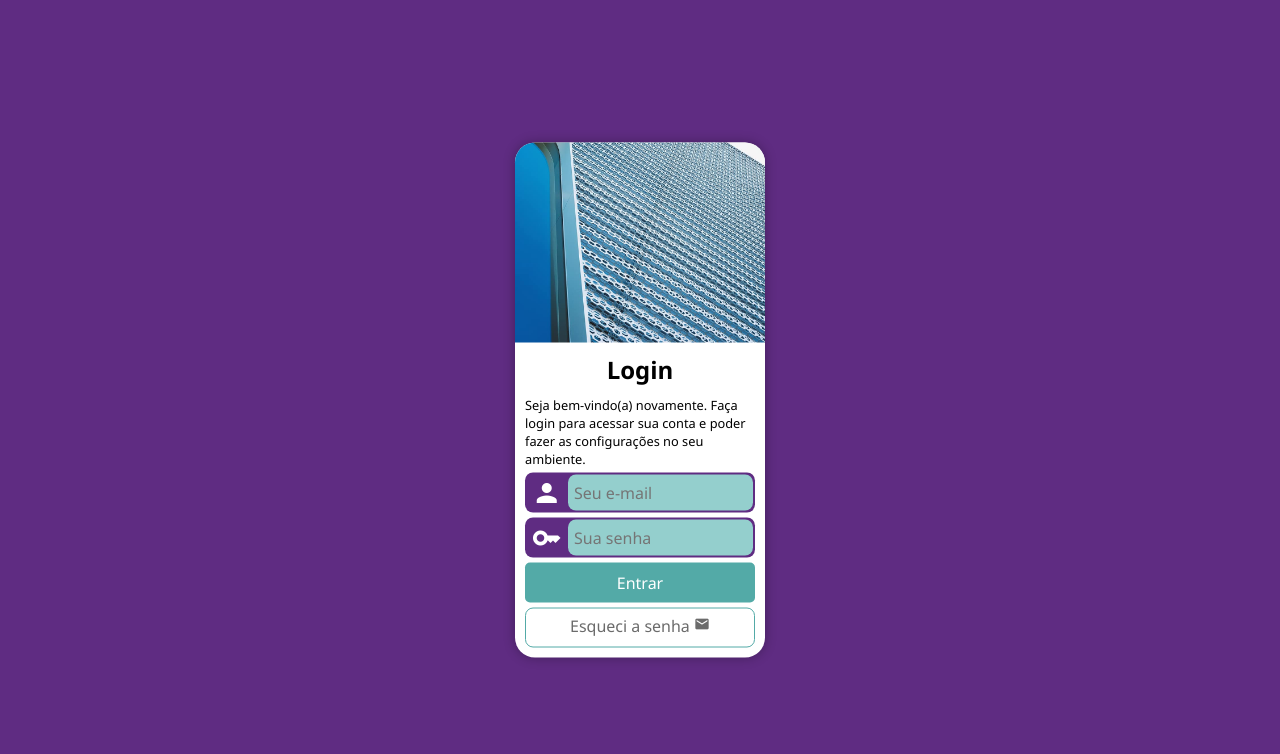
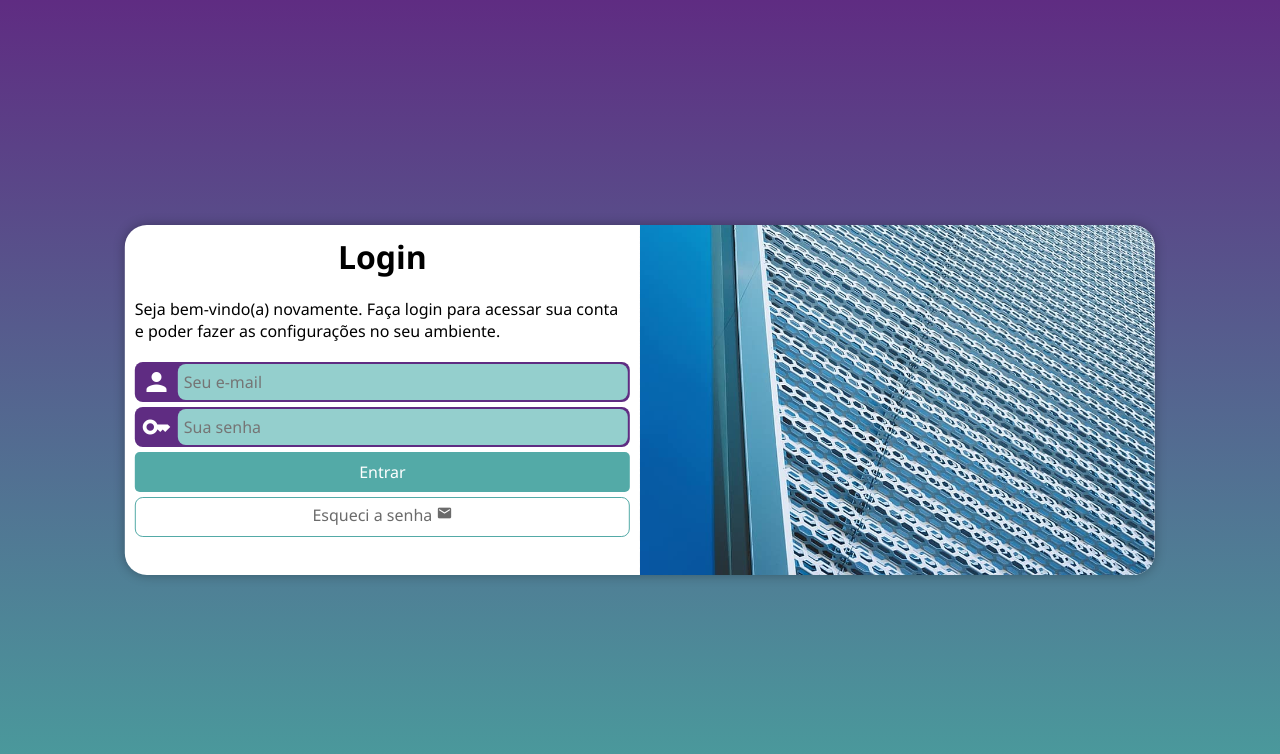
Before and after one commit to rodrigobarbonifilho/projeto-login, a plain HTML site: page Meu/index.html in a window 1280 px wide. Drawn offline with Linux system fonts and the light colour scheme.

Commit message:
estilizado para médias e grandes telas

```diff
--- a/Meu/index.html
+++ b/Meu/index.html
@@ -5,7 +5,9 @@
   <meta http-equiv="X-UA-Compatible" content="IE=edge">
   <meta name="viewport" content="width=device-width, initial-scale=1.0">
   <link href="https://fonts.googleapis.com/icon?family=Material+Icons" rel="stylesheet">
-  <link rel="stylesheet" href="styles/cellphone.css">
+  <link rel="stylesheet" href="styles/small.css">
+  <link rel="stylesheet" href="styles/medium.css" media="screen and (min-width: 768px)">
+  <link rel="stylesheet" href="styles/big.css" media="screen and (min-width: 992px)">
   <title>Login</title>
 </head>
 <body>
--- /dev/null
+++ b/Meu/styles/big.css
@@ -0,0 +1,28 @@
+@charset "UTF-8";
+
+#login {
+  width: 80.5vw;
+  height: 350px;
+  border-radius: 22px;
+  box-shadow: 0 0 12px rgba(0, 0, 0, 0.3);
+}
+
+#login #image {
+  float: right;
+  width: 50%;
+  height: 100%;
+  border-radius: 0 22px 22px 0;
+}
+
+#login form {
+  width: 50%;
+}
+
+#login form h1 {
+  font-size: 32px;
+}
+
+#login form p {
+  font-size: 16px;
+  margin: 20px 0;
+}
--- /dev/null
+++ b/Meu/styles/medium.css
@@ -0,0 +1,24 @@
+@charset "UTF-8";
+
+body {
+  background: linear-gradient(to top, #499F9D, #5F2C82);
+}
+
+#login {
+  width: 80vw;
+  height: 280px;
+}
+
+#login #image {
+  display: inline-block;
+  height: 100%;
+  width: 30%;
+  border-radius: 20px 0 0 20px;
+}
+
+#login form {
+  position: absolute;
+  top: 0;
+  display: inline-block;
+  width: 70%;
+}
--- a/Meu/styles/cellphone.css
+++ b/Meu/styles/small.css
@@ -26,6 +26,7 @@ body {
   background: #fff;
   transform: translate(-50%, -50%);
   box-shadow: 0px 0px 12px rgba(0, 0, 0, 0.3);
+  transition: .3s ease-in-out;
 }
 
 #login #image {
```
